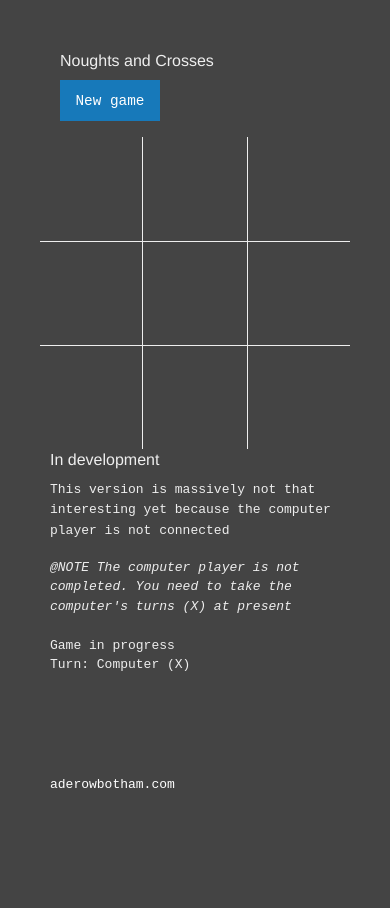
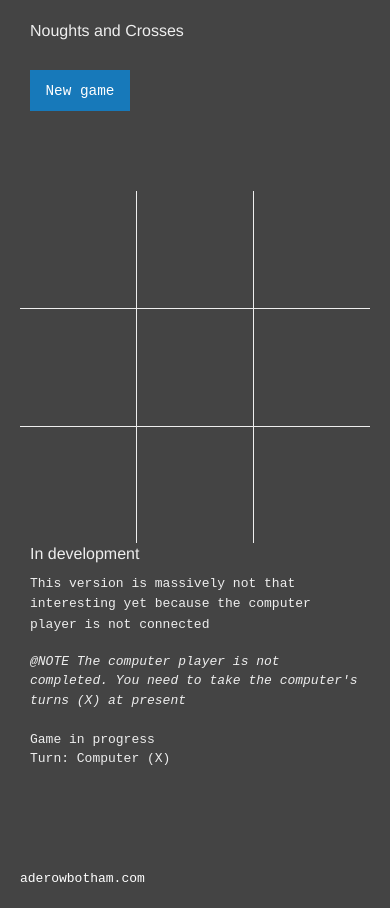
Before and after one commit to aderowbotham/noughts-and-crosses, a website: page dev/index.html in a window 390 px wide. Before the commit the page ends 844 px from the top, so only its background shows below. Drawn offline with nearby package versions, Linux system fonts and the light colour scheme.

Commit message:
layout fix

```diff
--- a/dev/css/noughts.css
+++ b/dev/css/noughts.css
@@ -115,3 +115,17 @@ body
 [ng\:cloak], [ng-cloak], [data-ng-cloak], [x-ng-cloak], .ng-cloak, .x-ng-cloak {
   display: none;
 }
+
+
+@media screen and (max-width: 500px)  {
+  body
+  {
+    margin: 20px;
+  }
+
+  .reset-button
+  {
+    display: inline-block;
+    margin: 20px 0 20px 0;
+  }
+}
```
Also changed, not shown: dev/index.html (+1 -0 lines).
